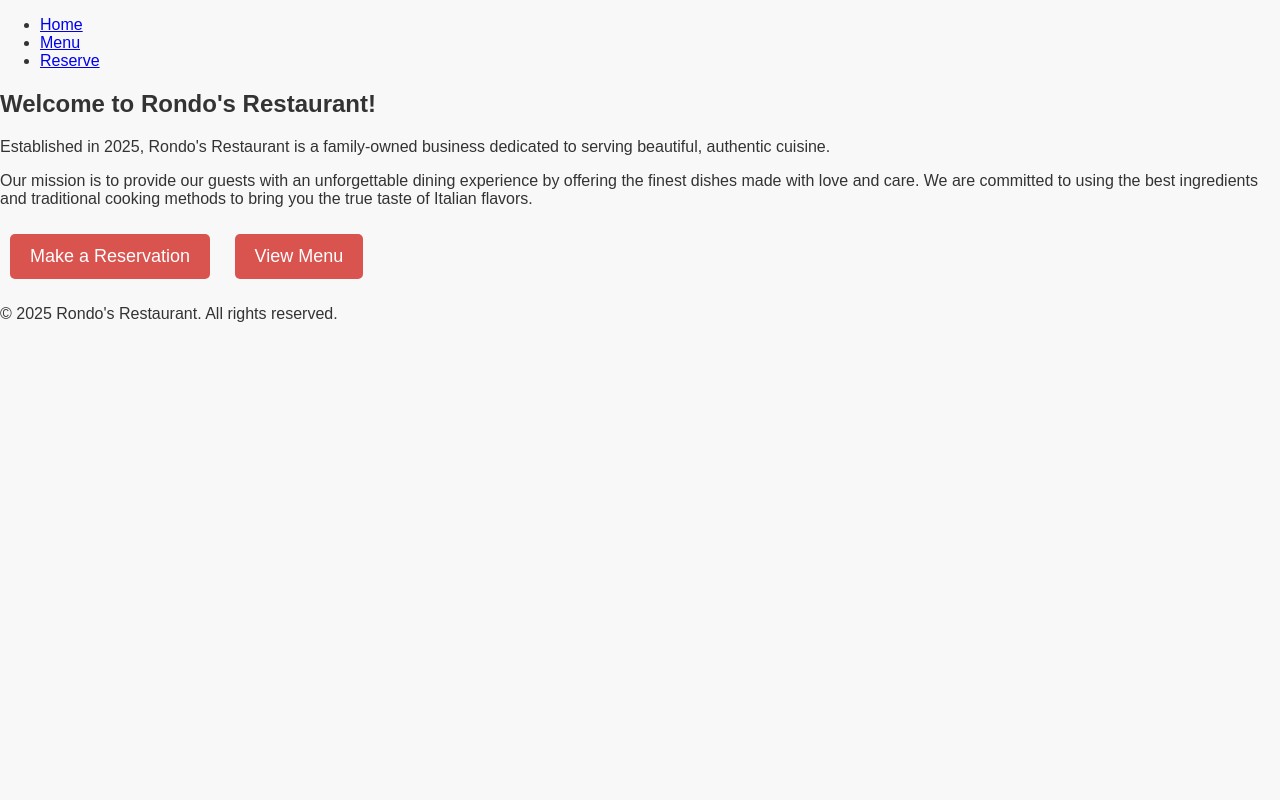
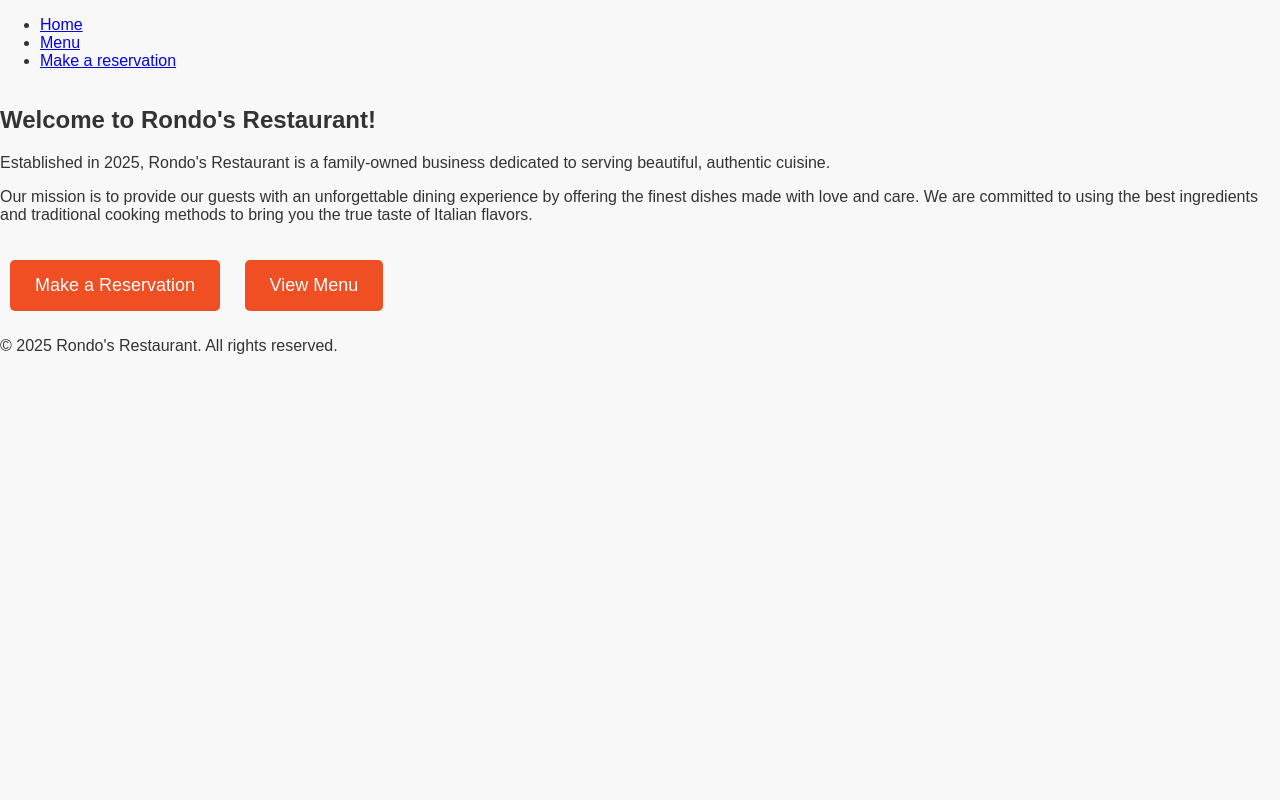
Before and after one commit to Aaronharding10/Rondos, a Django app: page / in a window 1280 px wide. Run offline with Django 3.2, Linux system fonts and the light colour scheme.

Commit message:
add styling

```diff
--- a/rondos/templates/base.html
+++ b/rondos/templates/base.html
@@ -13,7 +13,7 @@
             <ul>
                 <li><a href="{% url 'home' %}">Home</a></li>
                 <li><a href="{% url 'menu' %}">Menu</a></li>
-                <li><a href="{% url 'create_booking' %}">Reserve</a></li>
+                <li><a href="{% url 'create_booking' %}">Make a reservation</a></li>
             </ul>
         </nav>
     </header>
--- a/static/css/style.css
+++ b/static/css/style.css
@@ -1,5 +1,4 @@
 /* General Styling */
-
 body {
     font-family: 'Arial', sans-serif;
     margin: 0;
@@ -90,3 +89,37 @@
     bottom: 0;
     width: 100%;
 }
+
+/* Center Content */
+html, body {
+    height: 100%;
+    margin: 0;
+    display: flex;
+    flex-direction: column;
+}
+
+/* Center content in the home-container */
+.home-container {
+    display: flex;
+    flex-direction: column;
+    justify-content: center;
+    align-items: center;
+    height: 100vh;
+    text-align: center;
+    padding: 20px;
+}
+
+/* Optional: Styling for the home page buttons */
+.home-buttons .btn {
+    background-color: #f04e23;
+    color: white;
+    padding: 15px 25px;
+    text-decoration: none;
+    border-radius: 5px;
+    margin-top: 20px;
+    display: inline-block;
+}
+
+.home-buttons .btn:hover {
+    background-color: #e03e17;
+}
```
